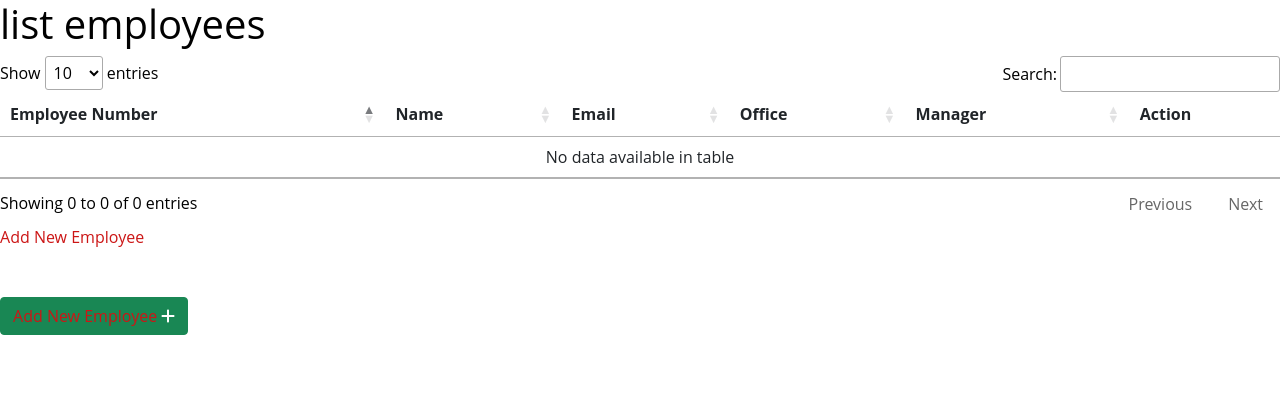
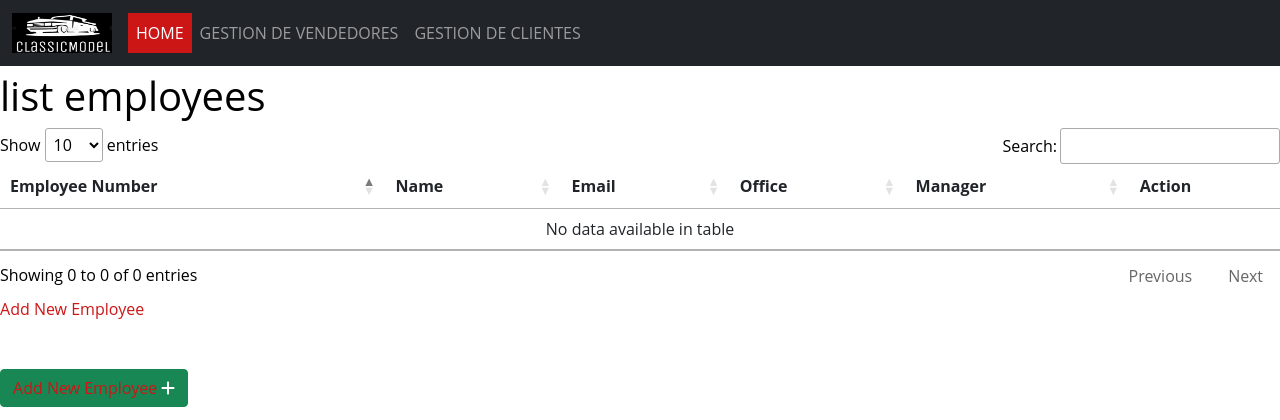
Before and after one commit to eliseoOrellana/classicmodels, a Spring Boot app: page /offices in a window 1280 px wide. Shown: the top 420 px of the page. Run offline with Spring Boot 4, Linux system fonts and the light colour scheme; data that the repository does not hold is empty; some of the project's set-up classes (security, data sources, template engines, error pages and the like) are left out, and stand-ins take their place; some libraries are stand-ins or nearby versions.

Commit message:
feat Navbar html

```diff
--- a/src/main/resources/templates/employees.html
+++ b/src/main/resources/templates/employees.html
@@ -16,10 +16,34 @@
         <link href="css/style.css" rel="stylesheet">
 </head>
 <body>
-    <h1>list employees</h1>
+    <nav class="navbar navbar-expand-lg navbar-dark fixed-top bg-dark" id="navbar">
+        <div class="container-fluid">
+            <a class="navbar-brand" href="#">
+                <img src="/css/logoclassic.png" alt="" width="100"
+                    height="40"></a>
+            <button class="navbar-toggler" type="button" data-bs-toggle="collapse" data-bs-target="#navbarNavDropdown"
+                aria-controls="navbarNavDropdown" aria-expanded="false" aria-label="Toggle navigation">
+                <span class="navbar-toggler-icon"></span>
+            </button>
+            <div class="collapse navbar-collapse" id="navbarNavDropdown">
+                <ul class="navbar-nav">
+                    <li class="nav-item">
+                        <a class="nav-link active" aria-current="page" th:href="@{/employees}">HOME</a>
+                    </li>
+                    <li class="nav-item">
+                        <a class="nav-link"th:href="@{/sales-manager}">GESTION DE VENDEDORES</a>
+                    </li>
+                    <li class="nav-item">
+                        <a class="nav-link" th:href="@{/employees}">GESTION DE CLIENTES</a>
+                    </li>
+                </ul>
+            </div>
+        </div>
+    </nav>
+    <br><br><br>
 
 
-
+    <h1>list employees</h1>
 
     <table class="table" id="employees">
         <thead>
```
Also changed, not shown: src/main/resources/templates/add.html (+25 -0 lines), src/main/resources/templates/employee-detail.html (+26 -0 lines), src/main/resources/templates/sales-manager.html (+27 -0 lines).
